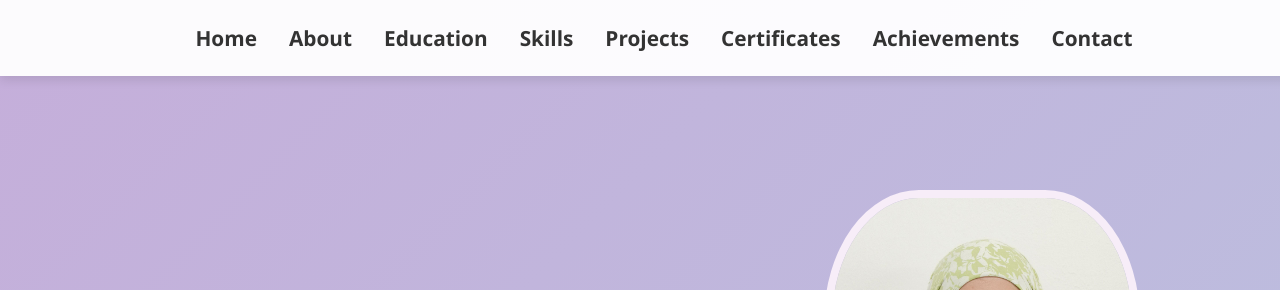
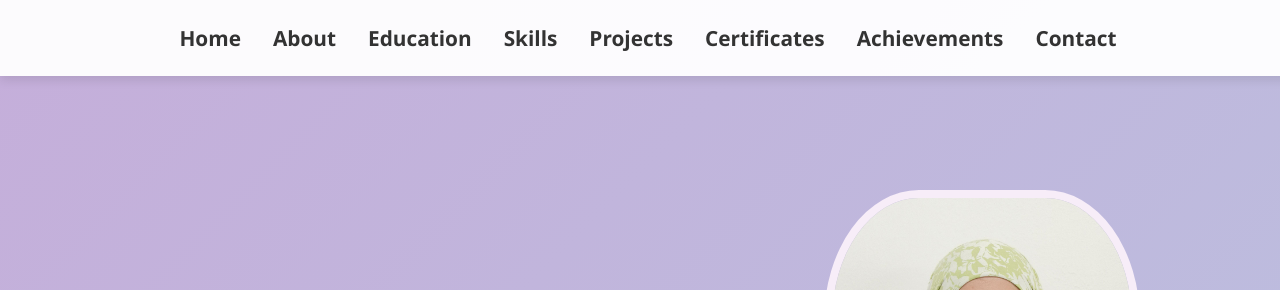
Before and after one commit to shafiya26/port, a plain HTML site: page index.html in a window 1280 px wide. Shown: the top 290 px of the page. Drawn offline with nearby package versions, Linux system fonts and the light colour scheme.

Commit message:
Update index.html

```diff
--- a/index.html
+++ b/index.html
@@ -26,9 +26,14 @@
   white-space: nowrap;
   -webkit-overflow-scrolling: touch;
   scrollbar-width: none; /* Firefox */
+  padding-right: 2rem;
 }
 .nav-scroll::-webkit-scrollbar {
   display: none; /* Chrome, Safari */
+}
+
+.nav-scroll {
+  scroll-behavior: smooth;
 }
 @media (max-width: 768px) {
   nav {
```
